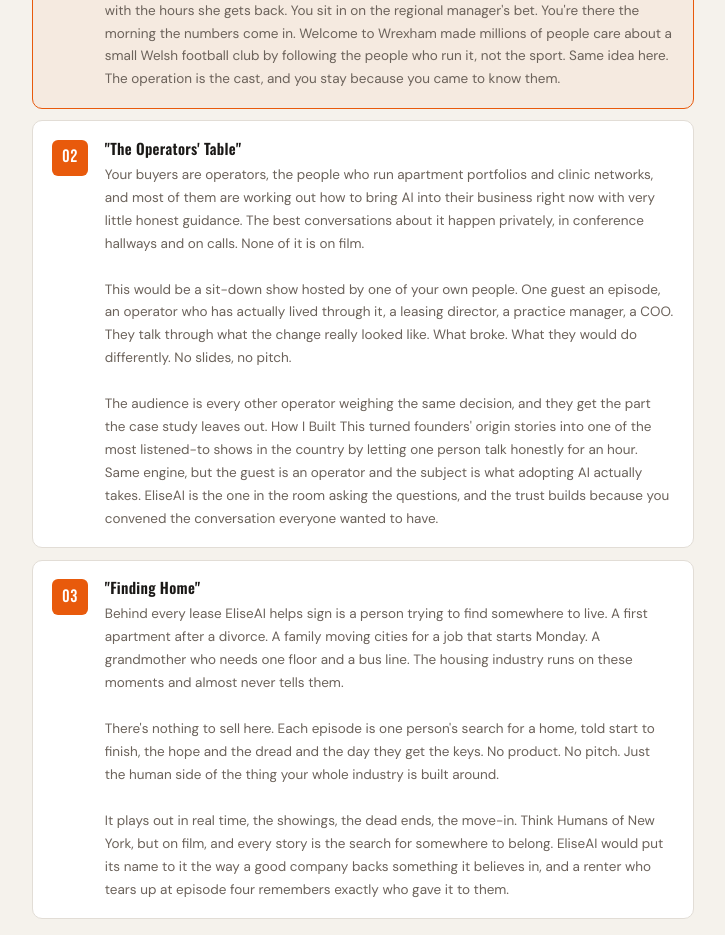
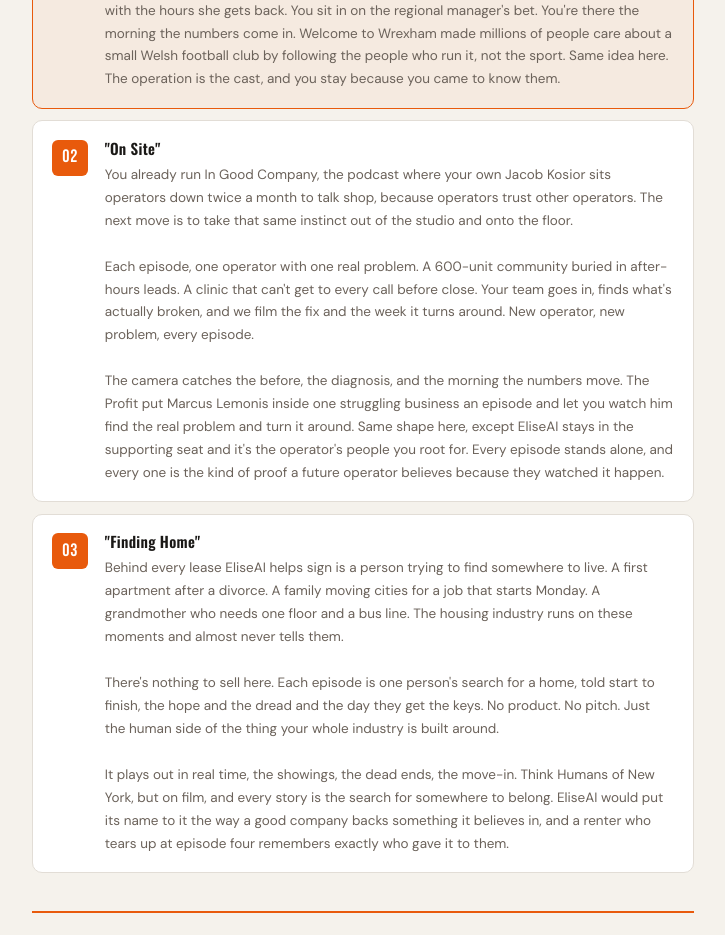
Before and after one commit to TalexMedia/eliseai-strategy, a plain HTML site: page index.html in a window 1280 px wide. Shown: the part 3300-4235 px from the top of the page, without its empty margins (277-1002 px from the left). Drawn offline with nearby package versions, Linux system fonts and the light colour scheme.

Commit message:
Fix concept 02: replace duplicate podcast idea with field procedural honoring In Good Company

```diff
--- a/index.html
+++ b/index.html
@@ -438,8 +438,8 @@
     <div class="idea-card">
       <div class="idea-num">02</div>
       <div class="idea-body">
-        <div class="idea-title">"The Operators' Table"</div>
-        <div class="idea-desc">Your buyers are operators, the people who run apartment portfolios and clinic networks, and most of them are working out how to bring AI into their business right now with very little honest guidance. The best conversations about it happen privately, in conference hallways and on calls. None of it is on film.<br/><br/>This would be a sit-down show hosted by one of your own people. One guest an episode, an operator who has actually lived through it, a leasing director, a practice manager, a COO. They talk through what the change really looked like. What broke. What they would do differently. No slides, no pitch.<br/><br/>The audience is every other operator weighing the same decision, and they get the part the case study leaves out. How I Built This turned founders' origin stories into one of the most listened-to shows in the country by letting one person talk honestly for an hour. Same engine, but the guest is an operator and the subject is what adopting AI actually takes. EliseAI is the one in the room asking the questions, and the trust builds because you convened the conversation everyone wanted to have.</div>
+        <div class="idea-title">"On Site"</div>
+        <div class="idea-desc">You already run In Good Company, the podcast where your own Jacob Kosior sits operators down twice a month to talk shop, because operators trust other operators. The next move is to take that same instinct out of the studio and onto the floor.<br/><br/>Each episode, one operator with one real problem. A 600-unit community buried in after-hours leads. A clinic that can't get to every call before close. Your team goes in, finds what's actually broken, and we film the fix and the week it turns around. New operator, new problem, every episode.<br/><br/>The camera catches the before, the diagnosis, and the morning the numbers move. The Profit put Marcus Lemonis inside one struggling business an episode and let you watch him find the real problem and turn it around. Same shape here, except EliseAI stays in the supporting seat and it's the operator's people you root for. Every episode stands alone, and every one is the kind of proof a future operator believes because they watched it happen.</div>
       </div>
     </div>
 
```
